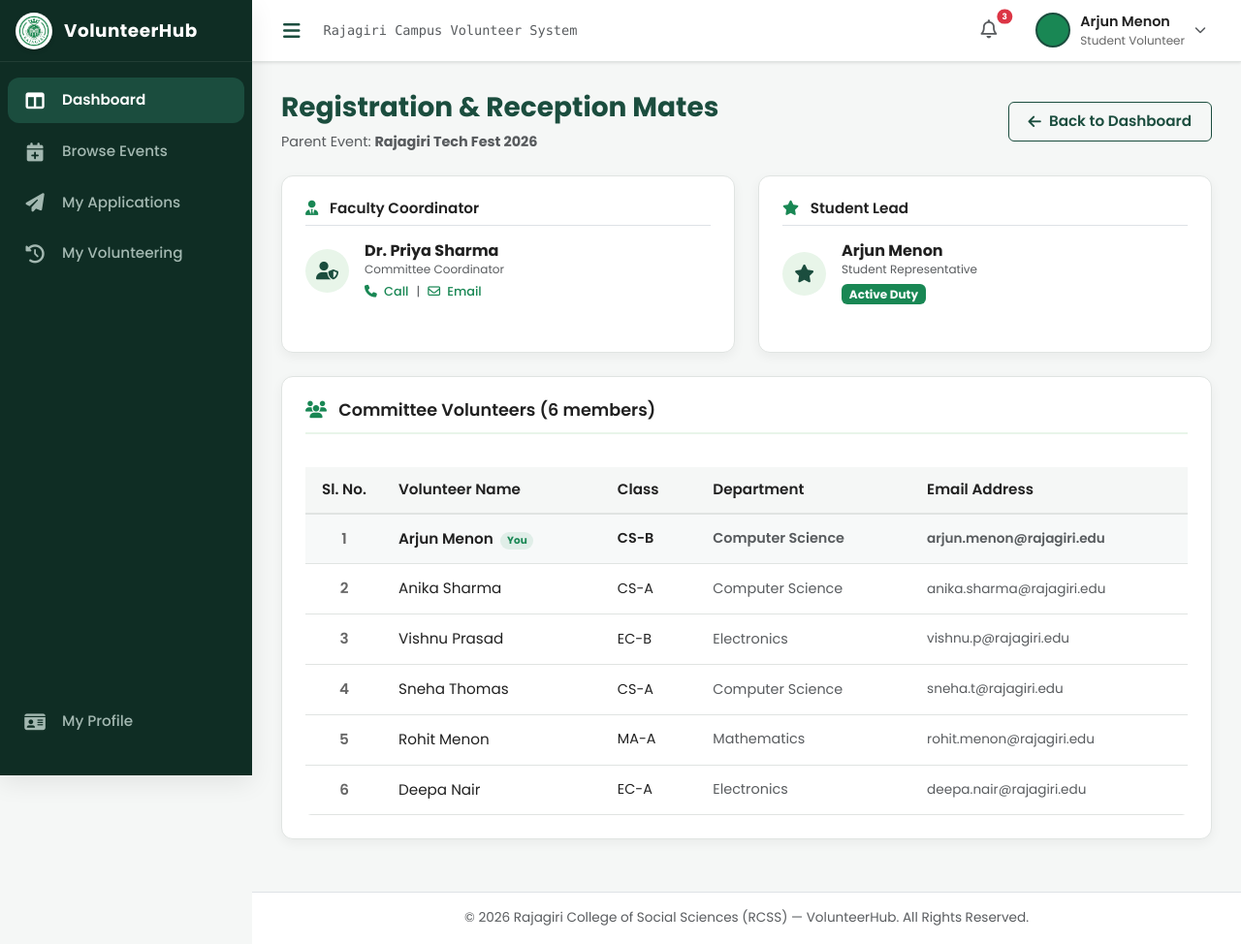
After one commit to richardroy8604/VolunteerHub, a Django app: page /student/committees/1/ in a window 1280 px wide. The commit adds this page. Shown: the whole page at 97% size. Run offline with Django 5.2, Linux system fonts and the light colour scheme.

Commit message:
Phase 3 Additions: Implemented student-facing committee details, roster listings, interactive card navigations, and coordinator contact features

```diff
--- /dev/null
+++ b/templates/volunteers/student_committee_detail.html
@@ -0,0 +1,100 @@
+{% extends 'base.html' %}
+
+{% block title %}Committee Mates — {{ committee.name }} — VolunteerHub{% endblock %}
+
+{% block content %}
+<!-- Page Header -->
+<div class="row align-items-center mb-4">
+    <div class="col-md-8">
+        <h2 class="h3 font-weight-bold" style="color: var(--clr-primary); font-weight: 700;">{{ committee.name }} Mates</h2>
+        <p class="text-muted mb-0" style="font-size: 0.9rem;">Parent Event: <strong>{{ committee.event }}</strong></p>
+    </div>
+    <div class="col-md-4 text-md-end mt-3 mt-md-0">
+        <a href="/student/dashboard/" class="btn btn-secondary py-2">
+            <i class="fa-solid fa-arrow-left"></i> Back to Dashboard
+        </a>
+    </div>
+</div>
+
+<!-- Committee Coordinators Row -->
+<div class="row mb-4">
+    <!-- Faculty Coordinator -->
+    <div class="col-md-6 mb-3 mb-md-0">
+        <div class="content-card h-100">
+            <h5 class="content-card-title border-bottom pb-2 mb-3" style="font-size: 0.95rem;">
+                <span><i class="fa-solid fa-user-tie text-success me-2"></i> Faculty Coordinator</span>
+            </h5>
+            <div class="d-flex align-items-center gap-3">
+                <div class="rounded-circle bg-success text-white d-flex align-items-center justify-content-center" style="width: 45px; height: 45px; font-size: 1.15rem; background-color: var(--clr-primary-light) !important; color: var(--clr-primary) !important;">
+                    <i class="fa-solid fa-user-shield"></i>
+                </div>
+                <div>
+                    <h6 class="mb-0" style="font-weight: 700; color: var(--clr-text-main);">{{ committee.faculty_head }}</h6>
+                    <span class="text-muted d-block mb-1" style="font-size: 0.75rem;">Committee Coordinator</span>
+                    <div class="d-flex gap-2" style="font-size: 0.8rem;">
+                        <a href="tel:{{ committee.faculty_phone }}" class="text-success" style="font-weight: 500;"><i class="fa-solid fa-phone me-1"></i> Call</a>
+                        <span class="text-muted">|</span>
+                        <a href="mailto:{{ committee.faculty_email }}" class="text-success" style="font-weight: 500;"><i class="fa-regular fa-envelope me-1"></i> Email</a>
+                    </div>
+                </div>
+            </div>
+        </div>
+    </div>
+
+    <!-- Student Representative -->
+    <div class="col-md-6">
+        <div class="content-card h-100">
+            <h5 class="content-card-title border-bottom pb-2 mb-3" style="font-size: 0.95rem;">
+                <span><i class="fa-solid fa-star text-success me-2"></i> Student Lead</span>
+            </h5>
+            <div class="d-flex align-items-center gap-3">
+                <div class="rounded-circle bg-success text-white d-flex align-items-center justify-content-center" style="width: 45px; height: 45px; font-size: 1.15rem; background-color: var(--clr-primary-light) !important; color: var(--clr-primary) !important;">
+                    <i class="fa-solid fa-star"></i>
+                </div>
+                <div>
+                    <h6 class="mb-0" style="font-weight: 700; color: var(--clr-text-main);">{{ committee.student_head }}</h6>
+                    <span class="text-muted d-block mb-1" style="font-size: 0.75rem;">Student Representative</span>
+                    <span style="font-size: 0.75rem;" class="badge bg-success">Active Duty</span>
+                </div>
+            </div>
+        </div>
+    </div>
+</div>
+
+<!-- Committee Mates List Table -->
+<div class="content-card">
+    <h4 class="content-card-title mb-4" style="border-bottom: 2px solid var(--clr-primary-light); padding-bottom: 12px;">
+        <span><i class="fa-solid fa-users text-success me-2"></i> Committee Volunteers ({{ volunteers|length }} members)</span>
+    </h4>
+
+    <div class="table-responsive">
+        <table class="table-custom">
+            <thead>
+                <tr>
+                    <th style="width: 80px; text-align: center;">Sl. No.</th>
+                    <th>Volunteer Name</th>
+                    <th>Class</th>
+                    <th>Department</th>
+                    <th>Email Address</th>
+                </tr>
+            </thead>
+            <tbody>
+                {% for mate in volunteers %}
+                <tr style="{% if mate.is_me %}background-color: rgba(27, 77, 62, 0.03); font-weight: 600;{% endif %}">
+                    <td style="text-align: center; font-weight: 600; color: var(--clr-text-muted);">{{ forloop.counter }}</td>
+                    <td>
+                        {{ mate.name }}
+                        {% if mate.is_me %}
+                        <span class="badge bg-success-light text-success ms-1 rounded-pill" style="font-size: 0.65rem; background-color: rgba(25, 135, 84, 0.1);">You</span>
+                        {% endif %}
+                    </td>
+                    <td style="font-size: 0.9rem;">{{ mate.class }}</td>
+                    <td style="font-size: 0.9rem;" class="text-muted">{{ mate.dept }}</td>
+                    <td style="font-size: 0.85rem;" class="text-muted">{{ mate.email }}</td>
+                </tr>
+                {% endfor %}
+            </tbody>
+        </table>
+    </div>
+</div>
+{% endblock %}
--- a/volunteers/urls_student.py
+++ b/volunteers/urls_student.py
@@ -12,4 +12,5 @@ urlpatterns = [
     path('dashboard/', views.student_dashboard_view, name='student_dashboard'),
     path('applications/', views.my_applications_view, name='my_applications'),
     path('volunteering/', views.my_volunteering_view, name='my_volunteering'),
+    path('committees/<int:pk>/', views.student_committee_detail_view, name='student_committee_detail'),
 ]
--- a/volunteers/views.py
+++ b/volunteers/views.py
@@ -26,10 +26,13 @@ def student_dashboard_view(request):
         'active_assignments': [
             {'event': 'Rajagiri Tech Fest 2026',
              'committee': 'Registration & Reception',
-             'date': 'Jul 25-27, 2026', 'status': 'Assigned'},
+             'date': 'Jul 25-27, 2026', 'status': 'Assigned',
+             'event_id': 1, 'committee_id': 1,
+             'coordinator': 'Dr. Priya Sharma', 'coordinator_phone': '+91 94471 23456'},
             {'event': 'Annual Sports Day',
              'committee': 'Pending Assignment',
-             'date': 'Aug 10-12, 2026', 'status': 'Pending'},
+             'date': 'Aug 10-12, 2026', 'status': 'Pending',
+             'event_id': 2},
         ],
         'recent_events': [
             {'name': 'Rajagiri Tech Fest 2026', 'date': 'Jul 25, 2026',
@@ -55,6 +58,8 @@ def my_applications_view(request):
              'pref3': 'Media & Publicity',
              'status': 'Assigned',
              'assigned_committee': 'Registration & Reception',
+             'event_id': 1, 'committee_id': 1,
+             'coordinator': 'Dr. Priya Sharma', 'coordinator_phone': '+91 94471 23456',
              'date': 'Jul 10, 2026'},
             {'id': 2, 'event': 'Annual Sports Day',
              'pref1': 'Event Coordination',
@@ -62,6 +67,7 @@ def my_applications_view(request):
              'pref3': 'First Aid & Safety',
              'status': 'Pending',
              'assigned_committee': None,
+             'event_id': 2, 'committee_id': None,
              'date': 'Jul 13, 2026'},
             {'id': 3, 'event': 'NSS Social Service Camp',
              'pref1': 'Education Drive',
@@ -69,6 +75,8 @@ def my_applications_view(request):
              'pref3': 'Documentation',
              'status': 'Assigned',
              'assigned_committee': 'Education Drive',
+             'event_id': 3, 'committee_id': 3,
+             'coordinator': 'Prof. Deepak Menon', 'coordinator_phone': '+91 98765 01234',
              'date': 'May 28, 2026'},
         ],
     }
@@ -102,6 +110,46 @@ def my_volunteering_view(request):
         ],
     }
     return render(request, 'volunteers/my_volunteering.html', context)
+
+
+def student_committee_detail_view(request, pk):
+    """Student's view of their assigned committee details, coordinator, and fellow committee mates."""
+    # Mock committee names and coordinators based on pk
+    if pk == 3:
+        committee_name = "Education Drive"
+        event_name = "NSS Social Service Camp"
+        coordinator_name = "Prof. Deepak Menon"
+        coordinator_phone = "+91 98765 01234"
+        coordinator_email = "deepak.menon@rajagiri.edu"
+    else:
+        committee_name = "Registration & Reception"
+        event_name = "Rajagiri Tech Fest 2026"
+        coordinator_name = "Dr. Priya Sharma"
+        coordinator_phone = "+91 94471 23456"
+        coordinator_email = "priya.sharma@rajagiri.edu"
+
+    context = {
+        'user_role': 'student',
+        'user_name': 'Arjun Menon',
+        'committee': {
+            'id': pk,
+            'name': committee_name,
+            'event': event_name,
+            'faculty_head': coordinator_name,
+            'faculty_phone': coordinator_phone,
+            'faculty_email': coordinator_email,
+            'student_head': 'Arjun Menon'  # Student incharge
+        },
+        'volunteers': [
+            {'name': 'Arjun Menon', 'class': 'CS-B', 'dept': 'Computer Science', 'email': 'arjun.menon@rajagiri.edu', 'is_me': True},
+            {'name': 'Anika Sharma', 'class': 'CS-A', 'dept': 'Computer Science', 'email': 'anika.sharma@rajagiri.edu', 'is_me': False},
+            {'name': 'Vishnu Prasad', 'class': 'EC-B', 'dept': 'Electronics', 'email': 'vishnu.p@rajagiri.edu', 'is_me': False},
+            {'name': 'Sneha Thomas', 'class': 'CS-A', 'dept': 'Computer Science', 'email': 'sneha.t@rajagiri.edu', 'is_me': False},
+            {'name': 'Rohit Menon', 'class': 'MA-A', 'dept': 'Mathematics', 'email': 'rohit.menon@rajagiri.edu', 'is_me': False},
+            {'name': 'Deepa Nair', 'class': 'EC-A', 'dept': 'Electronics', 'email': 'deepa.nair@rajagiri.edu', 'is_me': False},
+        ]
+    }
+    return render(request, 'volunteers/student_committee_detail.html', context)
 
 
 # =============================================================================
```
Also changed, not shown: templates/dashboards/student_dashboard.html (+40 -2 lines), templates/events/event_detail.html (+11 -1 lines), templates/volunteers/my_applications.html (+55 -5 lines).
